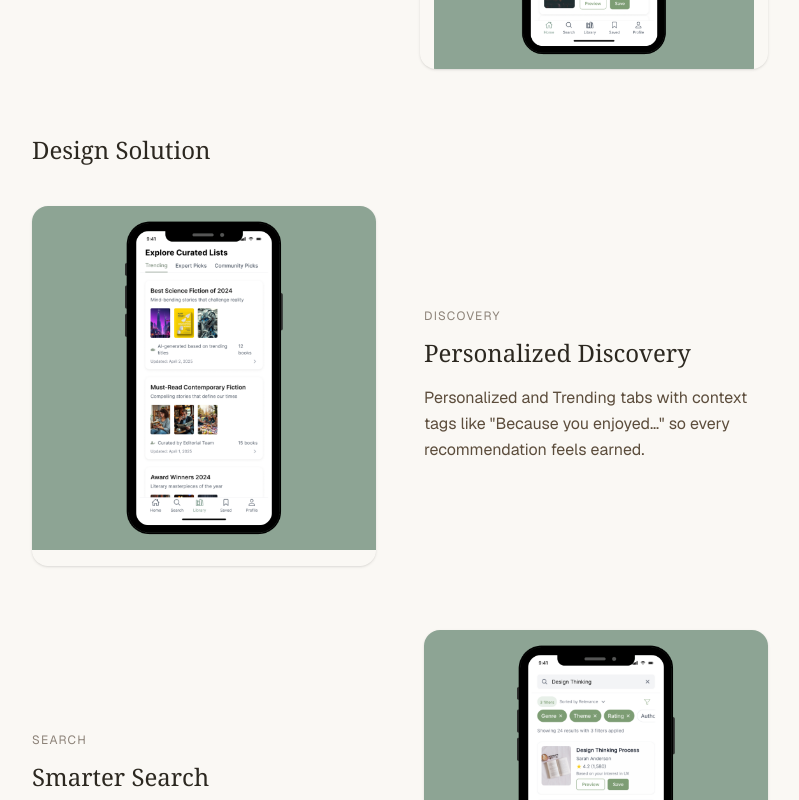
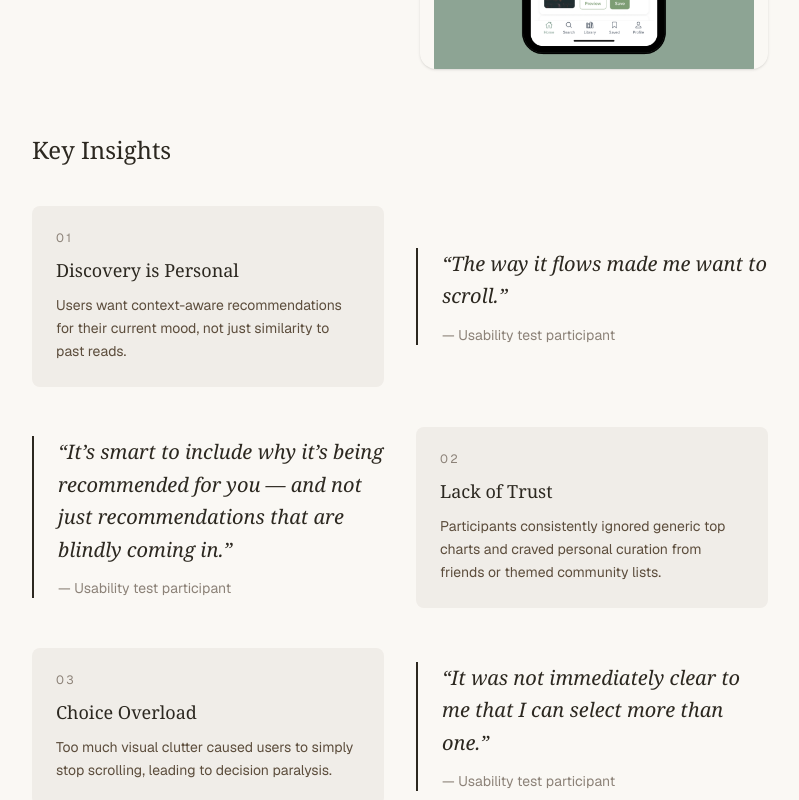
Before and after one commit to NanaAbenaBempong/artbysarps-v2, a Next.js app: page /works/readnext in a window 1280 px wide. Shown: the part 1500-2300 px from the top of the page, without its empty margins (240-1039 px from the left). Built offline with nearby package versions, Linux system fonts and the light colour scheme.

Commit message:
Update src/app/works/[slug]/page.tsx

```diff
--- a/src/app/works/[slug]/page.tsx
+++ b/src/app/works/[slug]/page.tsx
@@ -632,6 +632,8 @@ export default async function CaseStudyPage({
               return <QuotesSection key={i} {...section} />
             if (section.kind === 'quote')
               return <QuoteBlock key={i} text={section.text} attribution={section.attribution} />
+            if (section.kind === 'insight-rows')
+              return <InsightRowsSection key={i} {...section} />
             if (section.kind === 'takeaways')
               return <TakeawaysSection key={i} {...section} />
             if (section.kind === 'prototype')
```
